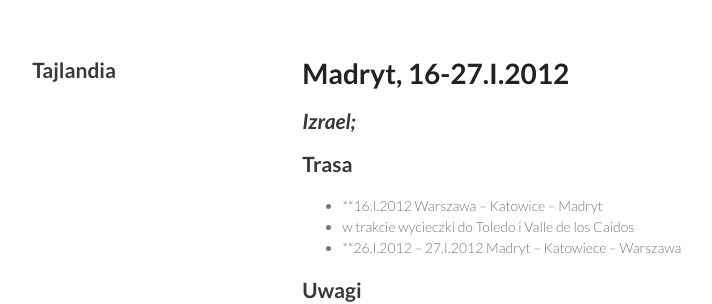
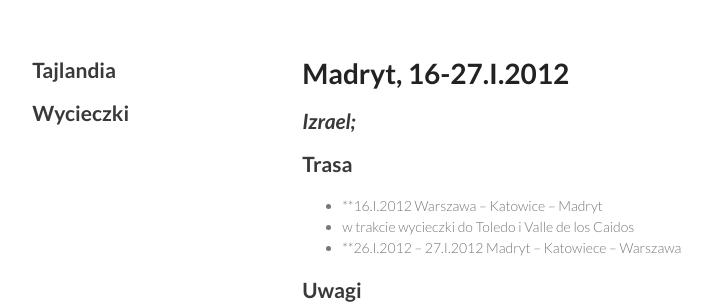
Before and after one commit to cobyl/cobyl.github.io, a Jekyll site: the page built from _posts/2012-01-27-Madryt.md, in a window 1280 px wide. Shown: the top 304 px of the page, without its empty margins (84-796 px from the left). Built offline with Jekyll 4.4.1, drawn with Linux system fonts in a browser that asks for light colours; Markdown is read by kramdown in place of the engine named in the settings.

Commit message:
Update sidebar.html

```diff
--- a/_includes/sidebar.html
+++ b/_includes/sidebar.html
@@ -1,8 +1,17 @@
 <h2>Tajlandia</h2>
 <ul>
-{% for posts in site.categories[tajlandia] %}
+{% for posts in site.categories[Tajlandia] %}
   {% for post in posts %}
     <li><a href="{{ post.url }}">{{ post.title }}</a></li>
   {% endfor %}
 {% endfor %}
 </ul>
+
+<h2>Wycieczki</h2>
+<ul>
+{% for posts in site.categories[Wycieczki] %}
+  {% for post in posts %}
+    <li><a href="{{ post.url }}">{{ post.title }}</a></li>
+  {% endfor %}
+{% endfor %}
+</ul>
```
